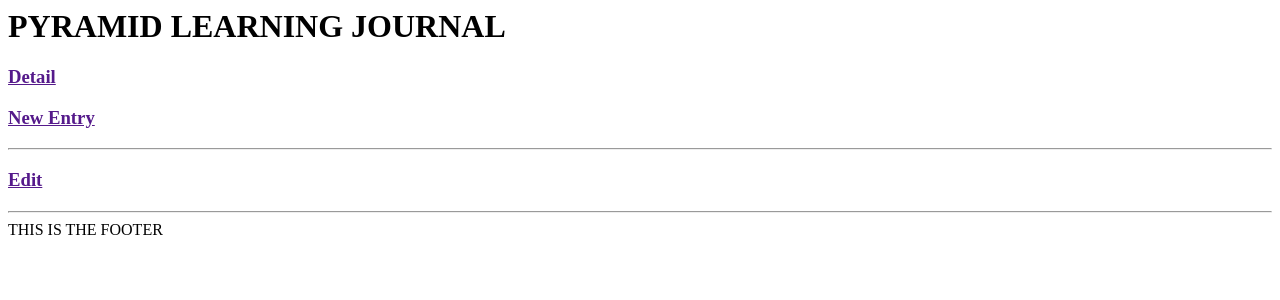
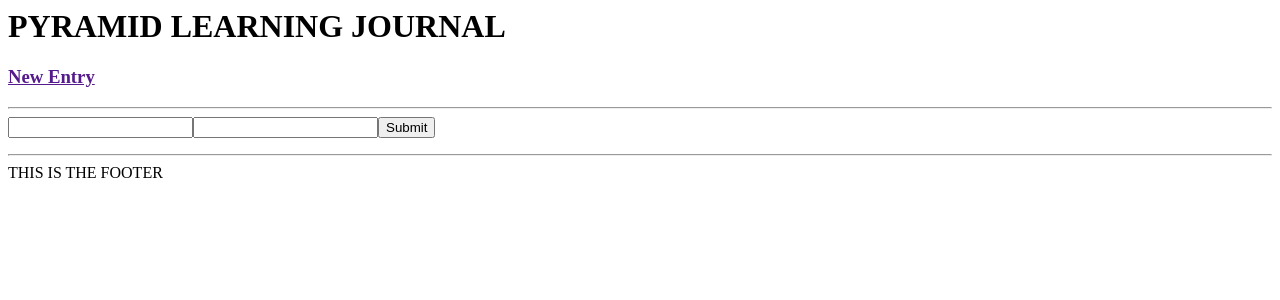
Before and after one commit to nathancmoore/pyramid-learning-journal, a Python web app: template pyramid_learning_journal/pyramid_learning_journal/templates/edit.jinja2 in a window 1280 px wide. Shown: the top 300 px of the page. Run offline with Jinja, Linux system fonts and the light colour scheme; the template is opened without the code that fills it, so the values that code supplies are empty.

Commit message:
a few more tweaks

```diff
--- a/pyramid_learning_journal/pyramid_learning_journal/templates/details.jinja2
+++ b/pyramid_learning_journal/pyramid_learning_journal/templates/details.jinja2
@@ -1,10 +1,10 @@
 {% extends "layout.jinja2" %}
 
         {% block content %}
-        <h3><a href="{{ request.route_url('update')}}">Edit</a></h3>
+        <h3><a href="{{ request.route_url('update', id=entry.id)}}">Edit</a></h3>
         <div class="journal_entry">
             <h2 class="entry_title">{{entry.title}}</h2>
-            <p class="entry_date">{{entry.data}}</p>
+            <p class="entry_date">{{entry.date}}</p>
             <p class="entry_body">{{entry.body}}</p>
         </div>
         {% endblock %}
--- a/pyramid_learning_journal/pyramid_learning_journal/templates/edit.jinja2
+++ b/pyramid_learning_journal/pyramid_learning_journal/templates/edit.jinja2
@@ -1,10 +1,10 @@
 {% extends "layout.jinja2" %}
-
         {% block content %}
-        <h3><a href="{{ request.route_url('update')}}">Edit</a></h3>
-        <div class="journal_entry">
-            <h2 class="entry_title">{{entry.title}}</h2>
-            <p class="entry_date">{{entry.data}}</p>
-            <p class="entry_body">{{entry.body}}</p>
-        </div>
+        <form>
+            <table>
+                <tr><input type="text" value="{{entry.title}}"></tr>
+                <tr><input type="text" value="{{entry.body}}" id="body_entry"></tr>
+                <tr><input type="submit" value="Submit"></tr>
+            </table>
+        </form>
         {% endblock %}
--- a/pyramid_learning_journal/pyramid_learning_journal/templates/index.jinja2
+++ b/pyramid_learning_journal/pyramid_learning_journal/templates/index.jinja2
@@ -3,8 +3,8 @@
         {% block content %}
             {% for entry in entries %}
         <div class="journal_entry">
-            <h2 class="entry_title"><a href="{{request.route_url('update', id=entry.id)}}">{{entry.title}}</a></h2>
-            <p class="entry_date">{{entry.data}}</p>
+            <h2 class="entry_title"><a href="{{request.route_url('details', id=entry.id)}}">{{entry.title}}</a></h2>
+            <p class="entry_date">{{entry.date}}</p>
         </div>
         {% endfor %}
         {% endblock %}
--- a/pyramid_learning_journal/pyramid_learning_journal/templates/layout.jinja2
+++ b/pyramid_learning_journal/pyramid_learning_journal/templates/layout.jinja2
@@ -9,7 +9,6 @@
         <h1>PYRAMID LEARNING JOURNAL</h1>
 
         <nav>
-            <h3><a href="{{ request.route_url('details')}}">Detail</a></h3>
             <h3><a href="{{ request.route_url('create')}}">New Entry</a></h3>
         </nav>
 
--- a/pyramid_learning_journal/pyramid_learning_journal/views/default.py
+++ b/pyramid_learning_journal/pyramid_learning_journal/views/default.py
@@ -31,6 +31,8 @@ def create_view(request):
 @view_config(route_name="update", renderer="pyramid_learning_journal:templates/edit.jinja2")
 def update_view(request):
     """Handle a request for the update view."""
+    entry_id = int(request.matchdict['id'])
+    entry = list(filter(lambda entry: entry['id'] == entry_id, entries))[0]
     return {
-        "entries": entries
+        "entry": entry
     }
```
